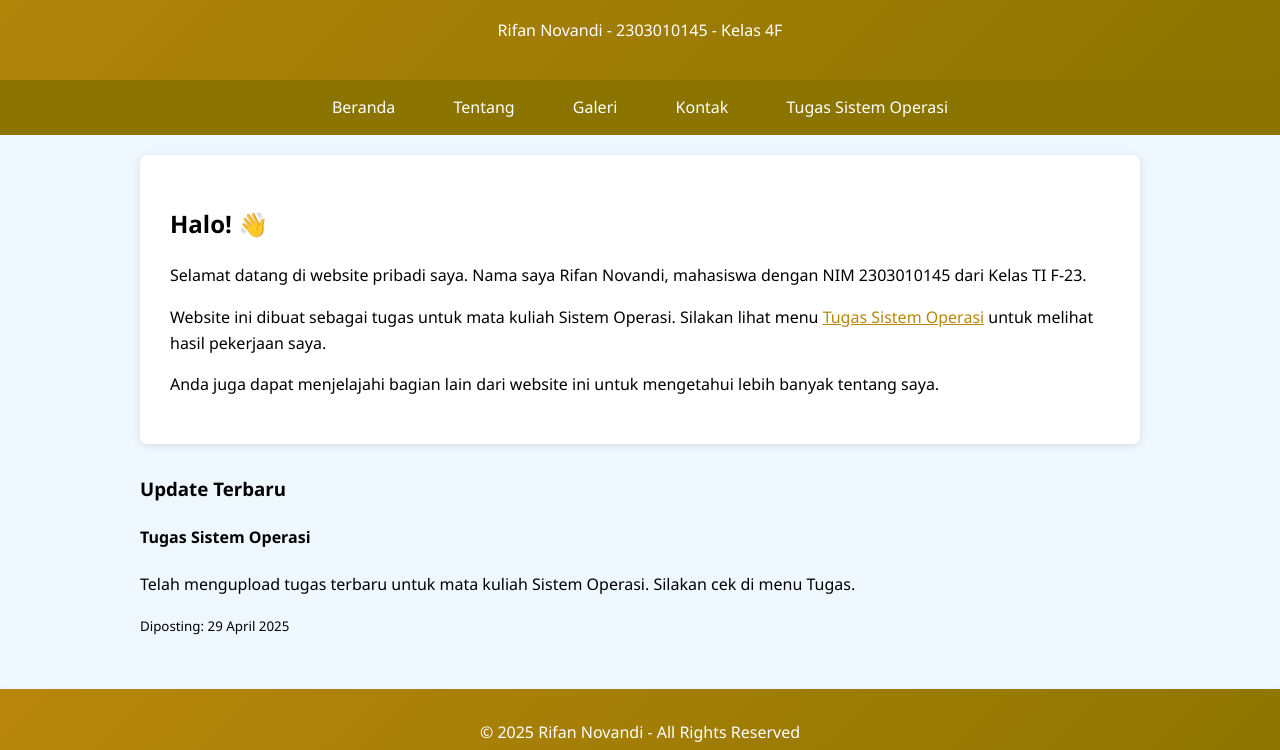
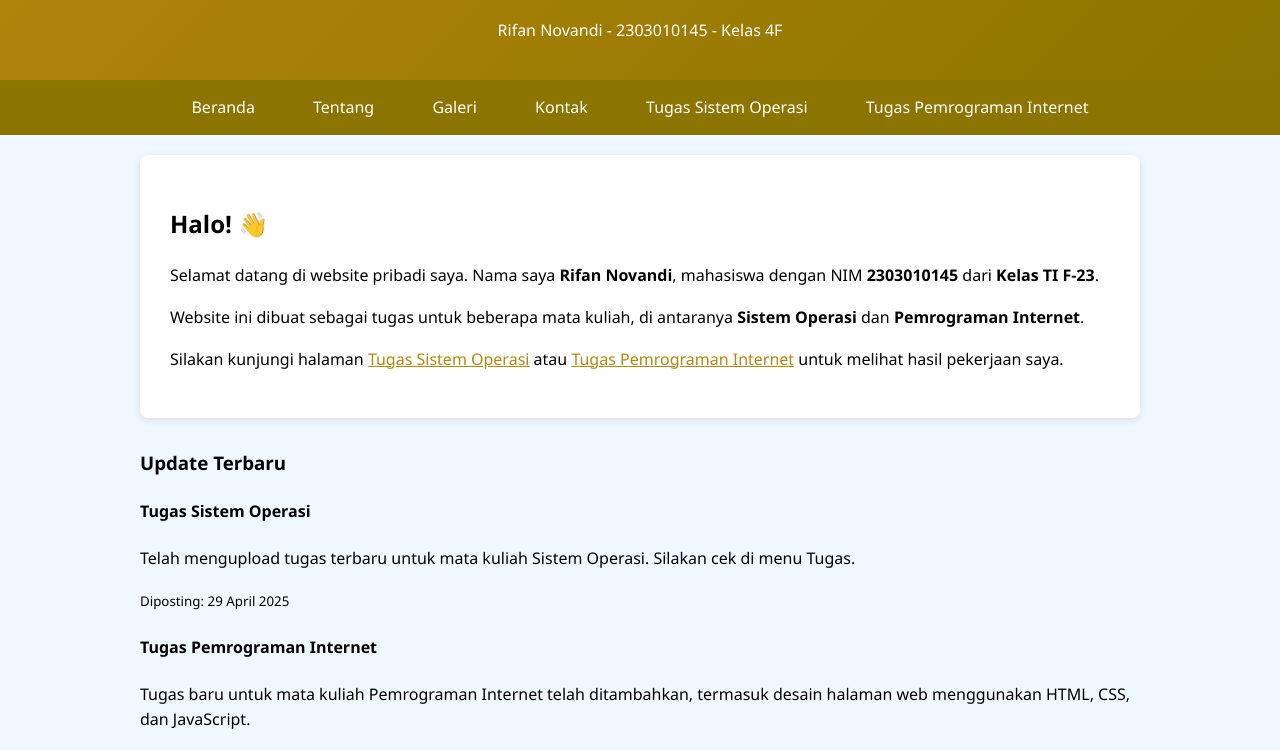
Before and after one commit to RifanNovandi/rifannovandi.github.io, a plain HTML site: page index.html in a window 1280 px wide. Shown: the part 272-1022 px from the top of the page. Drawn offline with Linux system fonts and the light colour scheme.

Commit message:
Update index.html

```diff
--- a/index.html
+++ b/index.html
@@ -86,14 +86,15 @@
   <a href="galeri.html">Galeri</a>
   <a href="kontak.html">Kontak</a>
   <a href="tugas.html">Tugas Sistem Operasi</a>
+  <a href="pemrograman-internet.html">Tugas Pemrograman Internet</a>
 </nav>
 
 <main>
   <section class="welcome-section">
     <h2>Halo! 👋</h2>
-    <p>Selamat datang di website pribadi saya. Nama saya Rifan Novandi, mahasiswa dengan NIM 2303010145 dari Kelas TI F-23.</p>
-    <p>Website ini dibuat sebagai tugas untuk mata kuliah Sistem Operasi. Silakan lihat menu <a href="tugas.html" style="color: #b8860b; text-decoration: underline;">Tugas Sistem Operasi</a> untuk melihat hasil pekerjaan saya.</p>
-    <p>Anda juga dapat menjelajahi bagian lain dari website ini untuk mengetahui lebih banyak tentang saya.</p>
+    <p>Selamat datang di website pribadi saya. Nama saya <strong>Rifan Novandi</strong>, mahasiswa dengan NIM <strong>2303010145</strong> dari <strong>Kelas TI F-23</strong>.</p>
+    <p>Website ini dibuat sebagai tugas untuk beberapa mata kuliah, di antaranya <b>Sistem Operasi</b> dan <b>Pemrograman Internet</b>.</p>
+    <p>Silakan kunjungi halaman <a href="tugas.html" style="color: #b8860b; text-decoration: underline;">Tugas Sistem Operasi</a> atau <a href="pemrograman-internet.html" style="color: #b8860b; text-decoration: underline;">Tugas Pemrograman Internet</a> untuk melihat hasil pekerjaan saya.</p>
   </section>
 
   <section>
@@ -102,6 +103,12 @@
       <h4>Tugas Sistem Operasi</h4>
       <p>Telah mengupload tugas terbaru untuk mata kuliah Sistem Operasi. Silakan cek di menu Tugas.</p>
       <small>Diposting: 29 April 2025</small>
+    </article>
+
+    <article style="margin-top: 20px;">
+      <h4>Tugas Pemrograman Internet</h4>
+      <p>Tugas baru untuk mata kuliah Pemrograman Internet telah ditambahkan, termasuk desain halaman web menggunakan HTML, CSS, dan JavaScript.</p>
+      <small>Diposting: 5 Oktober 2025</small>
     </article>
   </section>
 </main>
```
